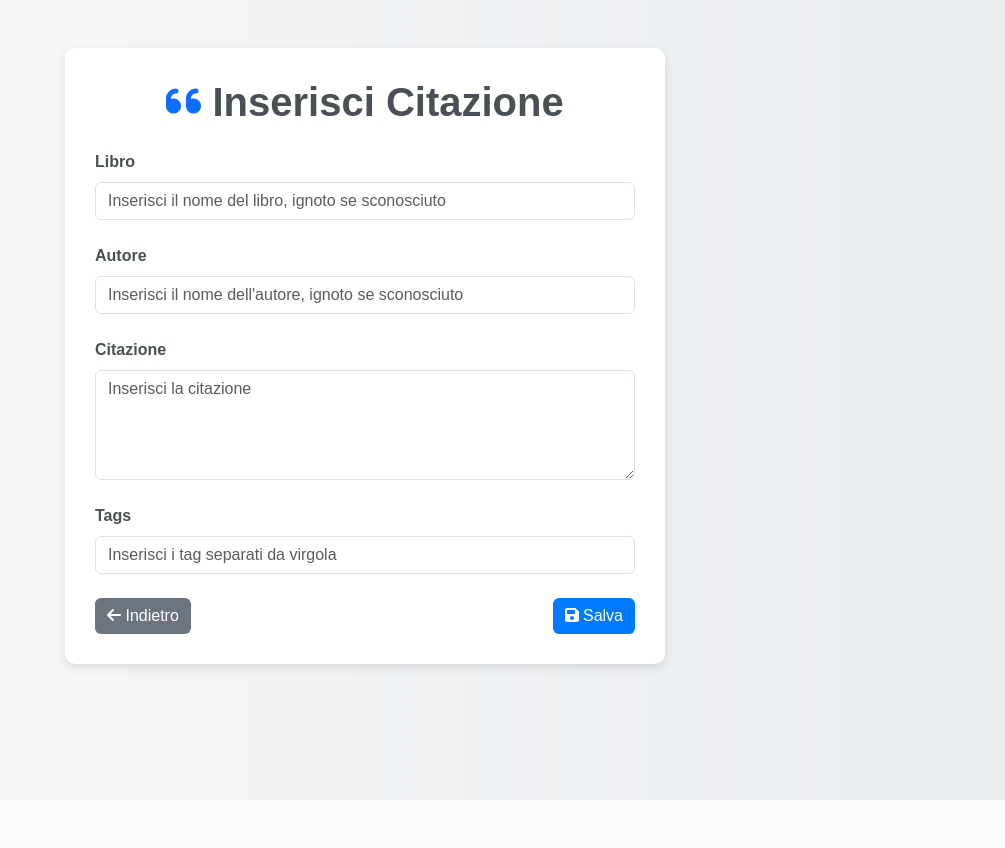
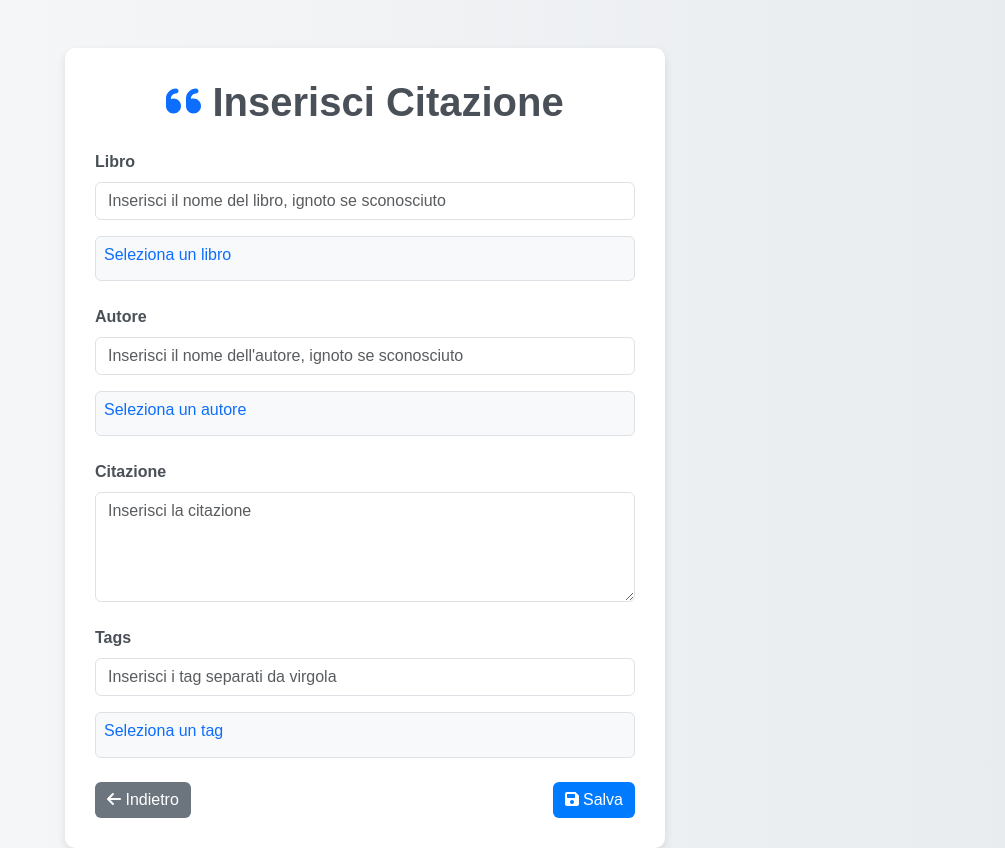
Before and after one commit to Cerotto666/CitazioniDjango, a Django app: page /aggiungi/ in a window 1280 px wide. Shown: the whole page, without its empty margins (275-1280 px from the left). Before the commit the page ends 800 px from the top, so only its background shows below. Run offline with Django 5.2, Linux system fonts and the light colour scheme; data that the repository does not hold is empty.

Commit message:
Aggiunte funzinalità di inserimento

```diff
--- a/gestore_citazioni/settings.py
+++ b/gestore_citazioni/settings.py
@@ -39,6 +39,8 @@ INSTALLED_APPS = [
     'django.contrib.staticfiles',
     'inserisci',
     'citazioni',
+    'filtra',
+    'gestore_citazioni'
 ]
 
 MIDDLEWARE = [
@@ -117,7 +119,8 @@ USE_TZ = True
 # Static files (CSS, JavaScript, Images)
 # https://docs.djangoproject.com/en/5.1/howto/static-files/
 
-STATIC_URL = 'static/'
+STATIC_URL = '/static/'
+
 STATIC_ROOT = BASE_DIR / 'static'
 
 # Default primary key field type
--- a/inserisci/views.py
+++ b/inserisci/views.py
@@ -1,9 +1,15 @@
 from django.shortcuts import redirect, render
 from inserisci.models import Citazione
+from filtra import utils as u
 
 def aggiungi_citazione(request):
-
-    return render(request, 'inserisci.html')
+    libri, autori, distinct_tags = u.var_menu_tendina()
+    context = {
+        'libri' : libri,
+        'autori' : autori,
+        'tags' : distinct_tags
+    }
+    return render(request, 'inserisci.html', context)
 
 def inserisci_citazione(request):
         print("TUtto ok")
--- a/templates/inserisci.html
+++ b/templates/inserisci.html
@@ -11,6 +11,27 @@
     <!-- Font Awesome -->
     <link href="https://cdnjs.cloudflare.com/ajax/libs/font-awesome/6.0.0-beta3/css/all.min.css" rel="stylesheet">
     <link rel="stylesheet" href="{% static 'css/inserisci.css' %}">
+    <script>
+        function selezionaAutore(nomeAutore) {
+            const inputAutore = document.getElementById("autore");
+            inputAutore.value = nomeAutore; // Sovrascrive il valore nel campo input
+        }
+        function selezionaLibro(nomeLibro) {
+            const inputLibro = document.getElementById("libro");
+            inputLibro.value = nomeLibro; // Sovrascrive il valore nel campo input
+        }
+        function selezionaTag(nomeTag) {
+            const inputTag = document.getElementById("tags");
+            let tagsCorrenti = inputTag.value.trim(); // Ottieni il valore corrente del campo input, rimuovendo eventuali spazi
+            if (tagsCorrenti) {
+                // Se ci sono già dei tag, aggiungi una virgola prima del nuovo tag
+                inputTag.value = tagsCorrenti + ', ' + nomeTag;
+            } else {
+                // Se non ci sono tag, inserisci direttamente il nuovo tag
+                inputTag.value = nomeTag;
+            }
+        }
+    </script>
 </head>
 <body>
     <div class="container mt-5">
@@ -21,36 +42,115 @@
 
             <form method="post" action="{% url 'inserisci_citazione' %}">
                 {% csrf_token %}
+
                 <!-- Campo Libro -->
                 <div class="mb-4">
                     <label for="libro" class="form-label">Libro</label>
-                    <input type="text" class="form-control" id="libro" name="libro" placeholder="Inserisci il nome del libro, ignoto se sconosciuto" required>
+                    <input
+                        type="text"
+                        class="form-control"
+                        id="libro"
+                        name="libro"
+                        placeholder="Inserisci il nome del libro, ignoto se sconosciuto"
+                        required>
+                    <!-- Elenco dei libri -->
+                    <div class="mt-3">
+                        <div class="p-2 bg-light border rounded">
+                            <h6 class="text-primary mb-2">Seleziona un libro</h6>
+                            <ul class="list-group list-group-flush" id="elenco-libri" style="max-height: 200px; overflow-y: auto;">
+                                {% for libro in libri %}
+                                    <li
+                                        class="list-group-item list-group-item-action"
+                                        style="cursor: pointer;"
+                                        onclick="selezionaLibro('{{ libro }}')">
+                                        {{ libro }}
+                                    </li>
+                                {% endfor %}
+                            </ul>
+                        </div>
+                    </div>
                 </div>
 
                 <!-- Campo Autore -->
                 <div class="mb-4">
                     <label for="autore" class="form-label">Autore</label>
-                    <input type="text" class="form-control" id="autore" name="autore" placeholder="Inserisci il nome dell'autore, ignoto se sconosciuto" required>
+                    <div class="input-group">
+                        <input
+                            type="text"
+                            class="form-control"
+                            id="autore"
+                            name="autore"
+                            placeholder="Inserisci il nome dell'autore, ignoto se sconosciuto"
+                            required>
+                    </div>
+                    <!-- Elenco degli autori -->
+                    <div class="mt-3">
+                        <div class="p-2 bg-light border rounded">
+                            <h6 class="text-primary mb-2">Seleziona un autore</h6>
+                            <ul class="list-group list-group-flush" id="elenco-autori" style="max-height: 200px; overflow-y: auto;">
+                                {% for autore in autori %}
+                                    <li
+                                        class="list-group-item list-group-item-action"
+                                        style="cursor: pointer;"
+                                        onclick="selezionaAutore('{{ autore }}')">
+                                        {{ autore }}
+                                    </li>
+                                {% endfor %}
+                            </ul>
+                        </div>
+                    </div>
                 </div>
 
                 <!-- Campo Citazione -->
                 <div class="mb-4">
                     <label for="citazione" class="form-label">Citazione</label>
-                    <textarea class="form-control" id="citazione" name="citazione" rows="4" placeholder="Inserisci la citazione" required></textarea>
+                    <textarea
+                        class="form-control"
+                        id="citazione"
+                        name="citazione"
+                        rows="4"
+                        placeholder="Inserisci la citazione"
+                        required></textarea>
                 </div>
 
                 <!-- Campo Tags -->
                 <div class="mb-4">
                     <label for="tags" class="form-label">Tags</label>
-                    <input type="text" class="form-control" id="tags" name="tags" placeholder="Inserisci i tag separati da virgola">
+                    <input
+                        type="text"
+                        class="form-control"
+                        id="tags"
+                        name="tags"
+                        placeholder="Inserisci i tag separati da virgola">
+                    <!-- Elenco dei tags -->
+                    <div class="mt-3">
+                        <div class="p-2 bg-light border rounded">
+                            <h6 class="text-primary mb-2">Seleziona un tag</h6>
+                            <ul class="list-group list-group-flush" id="elenco-tags" style="max-height: 200px; overflow-y: auto;">
+                                {% for tag in tags %}
+                                    <li
+                                        class="list-group-item list-group-item-action"
+                                        style="cursor: pointer;"
+                                        onclick="selezionaTag('{{ tag }}')">
+                                        {{ tag }}
+                                    </li>
+                                {% endfor %}
+                            </ul>
+                        </div>
+                    </div>
                 </div>
 
                 <!-- Pulsanti -->
                 <div class="d-flex justify-content-between">
-                    <button type="button" class="btn btn-secondary" onclick="window.location.href='{% url 'home_libri' %}'">
+                    <button
+                        type="button"
+                        class="btn btn-secondary"
+                        onclick="window.location.href='{% url 'home_libri' %}'">
                         <i class="fas fa-arrow-left"></i> Indietro
                     </button>
-                    <button type="submit" class="btn btn-primary">
+                    <button
+                        type="submit"
+                        class="btn btn-primary">
                         <i class="fas fa-save"></i> Salva
                     </button>
                 </div>
```
